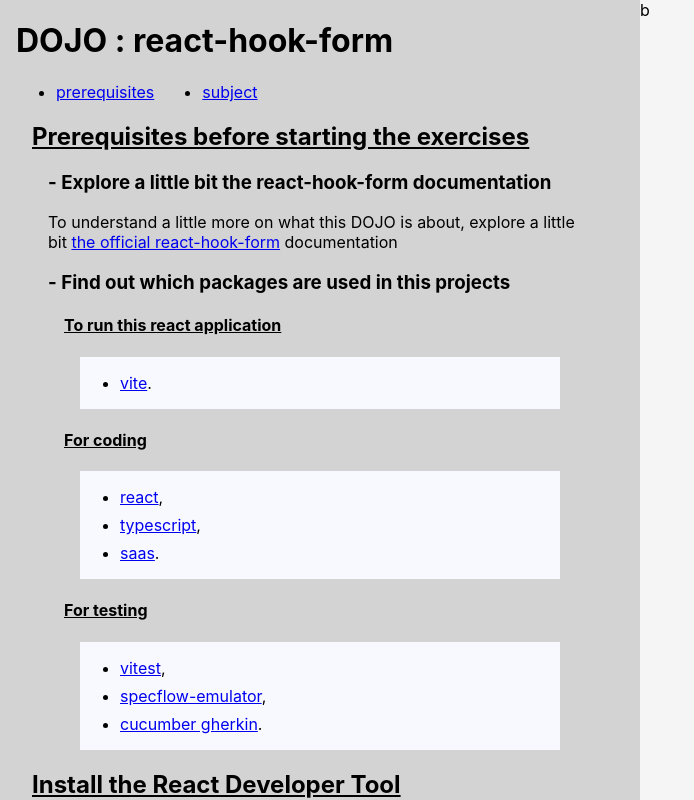
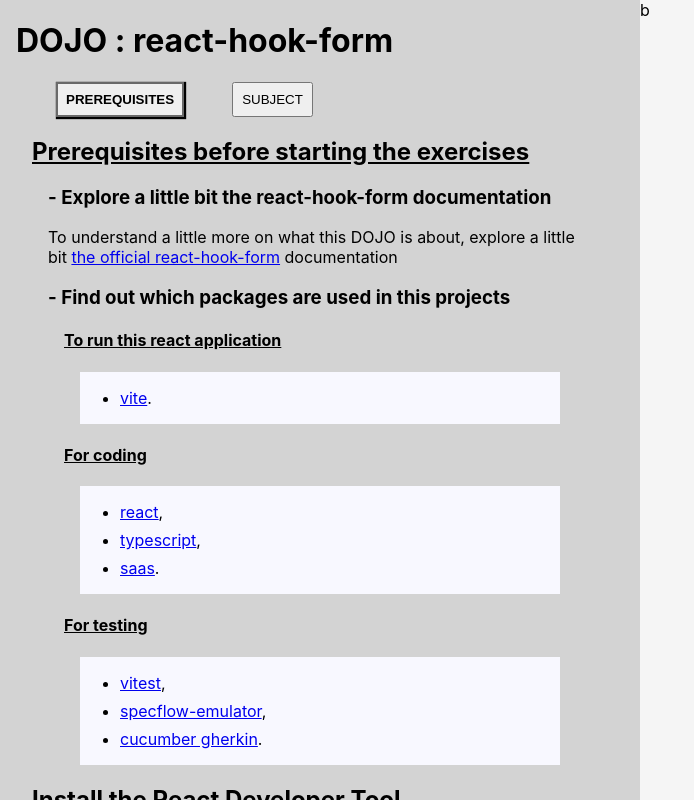
Before and after one commit to Antoine-Regembal/dojo-react-hook-form, a React (Vite) app: page /prerequisites in a window 1280 px wide. Shown: the whole page, without its empty margins (0-694 px from the left). Built offline with nearby package versions, Linux system fonts and the light colour scheme.

Commit message:
feat(DocumentationNav): Transforming navigation links list elements to buttons.

```diff
--- a/src/Documentation/Documentation.scss
+++ b/src/Documentation/Documentation.scss
@@ -5,6 +5,18 @@
   align-content: flex-start;
   align-items: center;
 
+  &__list__button {
+    cursor: pointer;
+    padding: 0.5rem;
+    text-transform: uppercase;
+
+    &--selected {
+      font-weight: bold;
+      border-color: dimgrey;
+      border-style: solid;
+      box-shadow: 1px 1px 1px 1px black;
+    }
+  }
   &__list:not(:first-child) {
     margin-left: 3rem;
   }
--- a/src/Documentation/DocumentationNav/DocumentationNav.tsx
+++ b/src/Documentation/DocumentationNav/DocumentationNav.tsx
@@ -2,16 +2,20 @@
 
 import { DocumentationNavProps } from "./DocumentationNav.types";
 
-export const DocumentationNav = ({onNavLinkClick, pagesLinks}: DocumentationNavProps) => (
+export const DocumentationNav = ({onNavLinkClick, pagesLinks}: DocumentationNavProps) => {
+	const isLinkSelected = (link: string) => sessionStorage.getItem("currentPage") === link ? " nav__list__button--selected" : "";
+
+	return (
 		<nav>
 			<ul className="nav">
 				{
 					Object.values(pagesLinks).map(link => (
-					<li key={link} className="nav__list" onClick={() => onNavLinkClick(link)}>
-						<Link to={`/${link}`}>{link}</Link>
-					</li>
+						<Link key={link} className="nav__list" to={`/${link}`} onClick={() => onNavLinkClick(link)}>
+							<button type="button" className={`nav__list__button${isLinkSelected(link)}`}>{link}</button>
+						</Link>
 					))
 				}
 			</ul>
 		</nav>
 	);
+};
```
Lines whose indentation alone changed are shown as unchanged.
